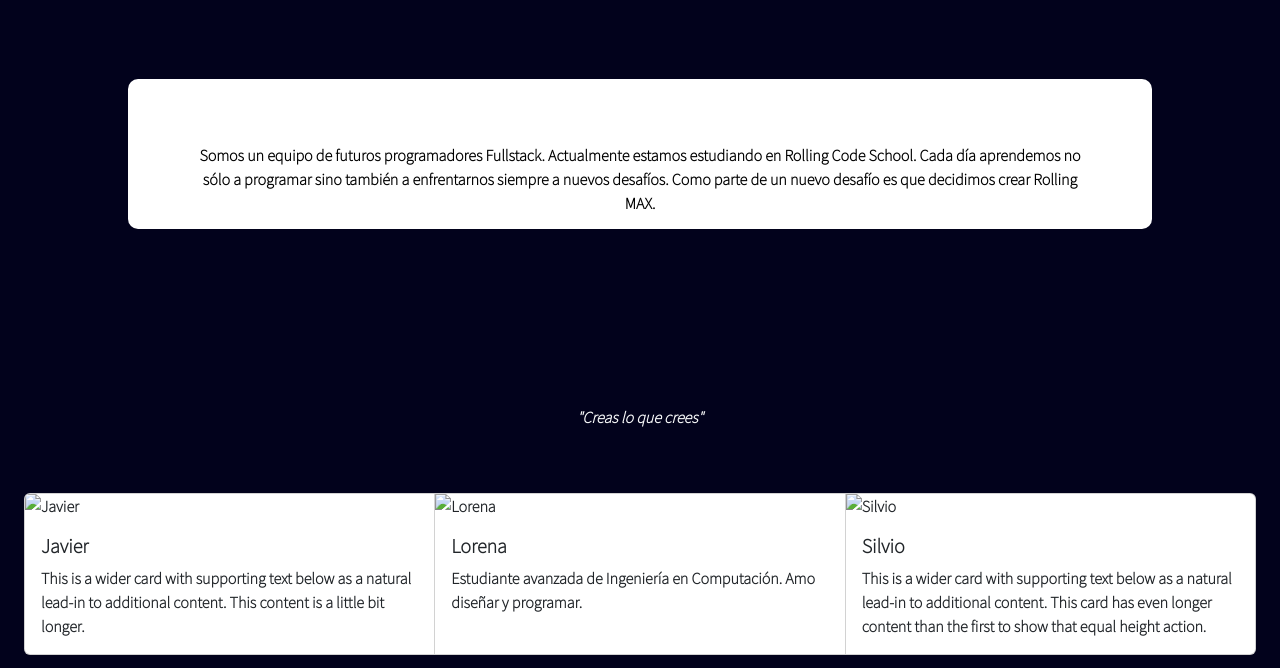
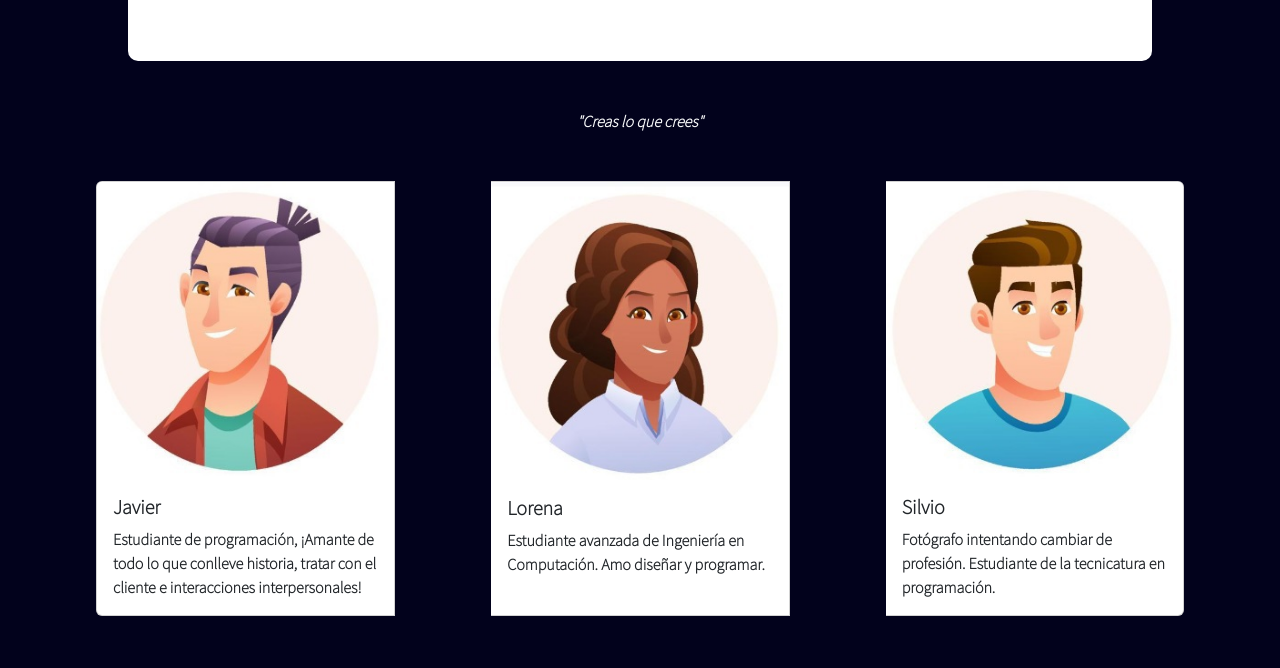
Before and after one commit to silviojrcc/rolling-max, a plain HTML site: page pages/acerca-nosotros.html in a window 1280 px wide. Shown: the part 307-975 px from the top of the page. Drawn offline with nearby package versions, Linux system fonts and the light colour scheme.

Commit message:
ultimos cambios

```diff
--- a/pages/acerca-nosotros.html
+++ b/pages/acerca-nosotros.html
@@ -94,13 +94,13 @@
       </div>
     </nav>
     <main>
-      <section class="position">
+      <section class="position mb-5">
         <article>
-          <h1 class="fw-bold text-light text-center pb-2">
+          <h1 class="fw-bold text-light text-center my-5">
             UN POCO ACERCA DE NOSOTROS
           </h1>
-          <div class="infoBox">
-            <p class>
+          <div class="infoBox my-5">
+            <p class="">
               Somos un equipo de futuros programadores Fullstack. Actualmente
               estamos estudiando en <b>Rolling Code School</b>. Cada día
               aprendemos no sólo a programar sino también a enfrentarnos siempre
@@ -111,14 +111,14 @@
         </article>
 
         <article>
-          <p class="fw-bold text-light text-center fst-italic py-5">
+          <p class="fw-bold text-light text-center fst-italic mb-5">
             "Creas lo que crees"
           </p>
         </article>
 
         <article>
-          <div class="card-group mx-4 mx-lg-51 text-dark fw-bold">
-            <div class="card">
+          <div class="card-group mx-4 mx-lg-5 text-dark fw-bold">
+            <div class="card mx-lg-5">
               <img
                 src="../img/nosotros1.jpg"
                 class="card-img-top"
@@ -127,13 +127,11 @@
               <div class="card-body">
                 <h5 class="card-title fw-bolder">Javier</h5>
                 <p class="card-text">
-                  This is a wider card with supporting text below as a natural
-                  lead-in to additional content. This content is a little bit
-                  longer.
+                  Estudiante de programación, ¡Amante de todo lo que conlleve historia, tratar con el cliente e interacciones interpersonales!
                 </p>
               </div>
             </div>
-            <div class="card">
+            <div class="card mx-lg-5">
               <img
                 src="../img/nosotros2.jpg"
                 class="card-img-top"
@@ -147,7 +145,7 @@
                 </p>
               </div>
             </div>
-            <div class="card">
+            <div class="card mx-lg-5">
               <img
                 src="../img/nosotros3.jpg"
                 class="card-img-top"
@@ -156,9 +154,7 @@
               <div class="card-body">
                 <h5 class="card-title fw-bolder">Silvio</h5>
                 <p class="card-text">
-                  This is a wider card with supporting text below as a natural
-                  lead-in to additional content. This card has even longer
-                  content than the first to show that equal height action.
+                  Fotógrafo intentando cambiar de profesión. Estudiante de la tecnicatura en programación.
                 </p>
               </div>
             </div>
--- a/pages/detalle-pelicula.html
+++ b/pages/detalle-pelicula.html
@@ -30,13 +30,13 @@
       rel="stylesheet"
       href="https://cdn.jsdelivr.net/npm/bootstrap-icons@1.10.3/font/bootstrap-icons.css"
     />
-    <link rel="shortcut icon" href="./img/favicon.ico" type="image/x-icon">
+    <link rel="shortcut icon" href="./img/favicon.ico" type="image/x-icon" />
     <link rel="stylesheet" href="../style.css" />
     <title>RollingMax - Serie Halo</title>
   </head>
   <body>
     <nav class="navbar navb navbar-expand-lg bg-dark bg-opacity-25 navbar-dark">
-      <div class="container">
+      <div class="container-fluid">
         <a class="navbar-brand" href="../index.html"
           ><img class="w-25" src="../img/logoFucsia.png"
         /></a>
--- a/style.css
+++ b/style.css
@@ -151,8 +151,8 @@ a {
   text-align: center;
   color: black;
   font-weight: 900;
-  margin: 10%;
-  padding: 5%;
+  padding: 3%;
+  margin: 0 auto;
 }
 
 /* Página categorías */
@@ -201,10 +201,6 @@ a {
     top: 0px;
   }
 
-  .position {
-    margin-top: 10%;
-  }
-
   .inicio-sesion_card {
     max-width: 1000px;
   }
```
Also changed, not shown: img/halo-cap4.jpg (added), img/nosotros1.jpg (added), img/nosotros2.jpg (added), img/nosotros3.jpg (added).
